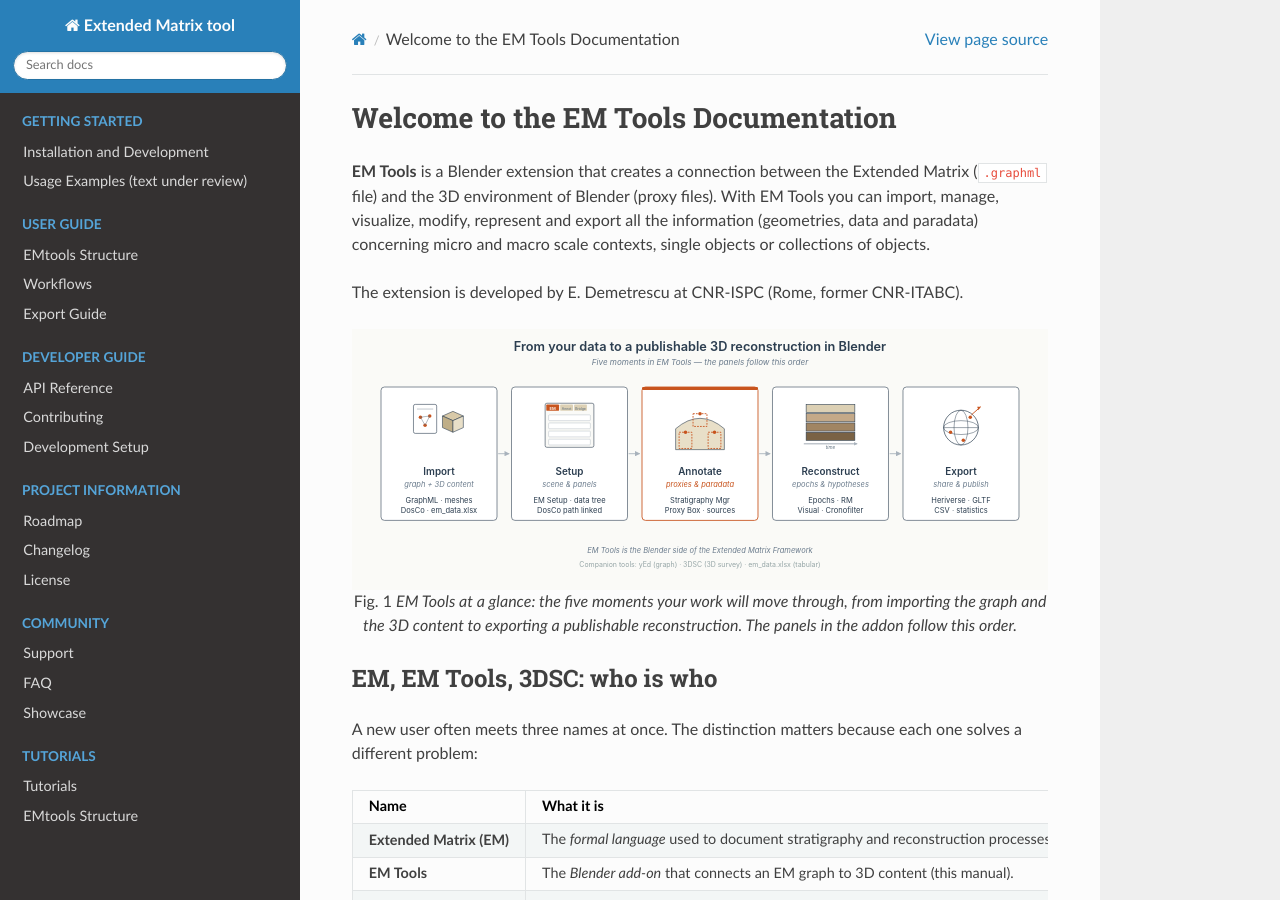
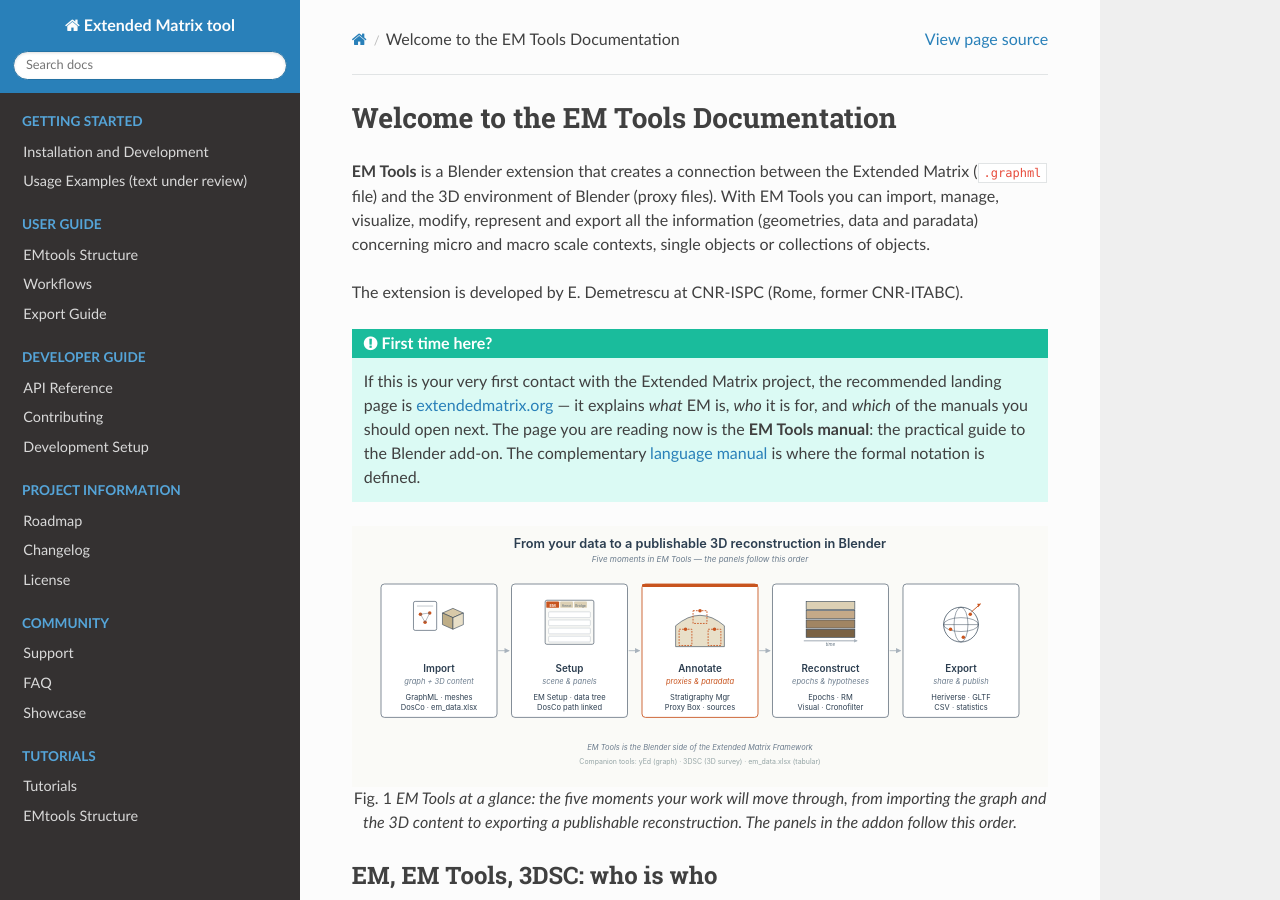
Before and after one commit to zalmoxes-laran/EM-blender-tools-doc, a Sphinx documentation site: the page built from docs/index.rst, in a window 1280 px wide and 900 px high. Built offline with Sphinx 7.4.7 and the Read the Docs theme 3.1.0, drawn with Linux system fonts in a browser that asks for light colours.

Commit message:
Update index.rst

```diff
--- a/docs/index.rst
+++ b/docs/index.rst
@@ -4,6 +4,11 @@ Welcome to the EM Tools Documentation
 **EM Tools** is a Blender extension that creates a connection between the Extended Matrix (``.graphml`` file) and the 3D environment of Blender (proxy files). With EM Tools you can import, manage, visualize, modify, represent and export all the information (geometries, data and paradata) concerning micro and macro scale contexts, single objects or collections of objects.
 
 The extension is developed by E. Demetrescu at CNR-ISPC (Rome, former CNR-ITABC).
+
+.. admonition:: First time here?
+   :class: tip
+
+   If this is your very first contact with the Extended Matrix project, the recommended landing page is `extendedmatrix.org <https://www.extendedmatrix.org>`__ — it explains *what* EM is, *who* it is for, and *which* of the manuals you should open next. The page you are reading now is the **EM Tools manual**: the practical guide to the Blender add-on. The complementary `language manual <https://docs.extendedmatrix.org>`__ is where the formal notation is defined.
 
 .. figure:: img/EM_workflow_blender.svg
    :width: 100%
```
